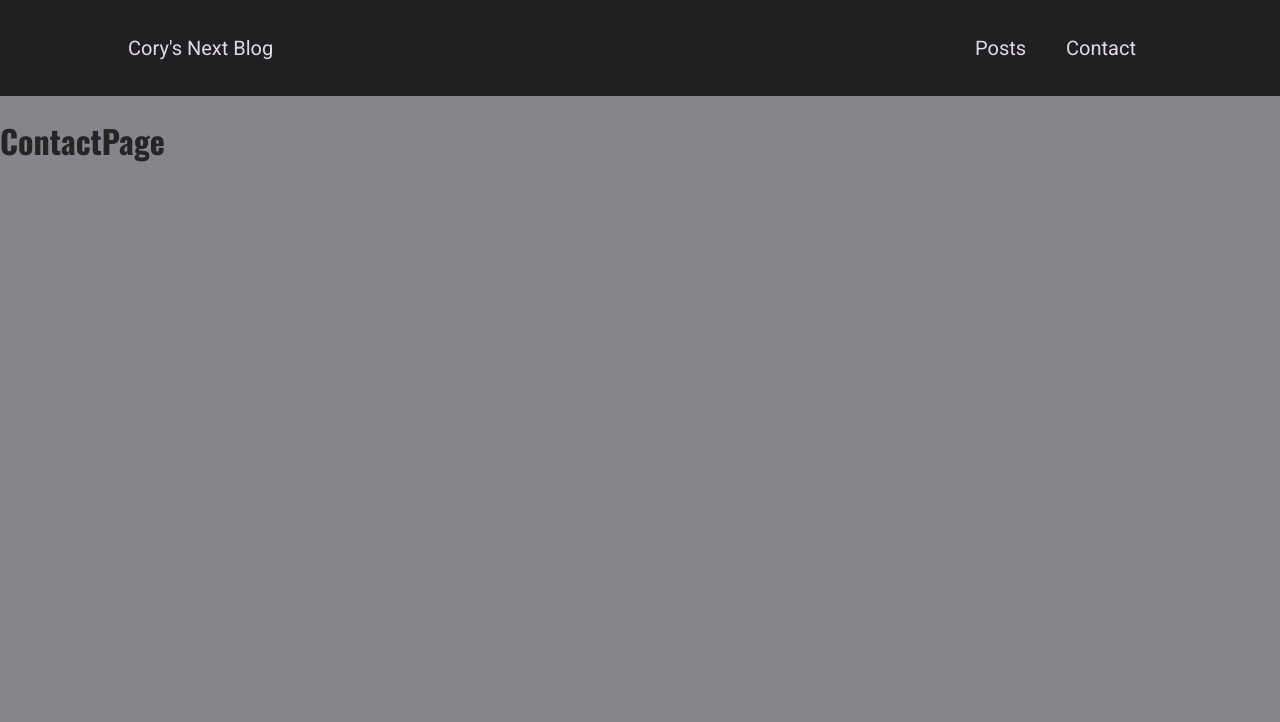
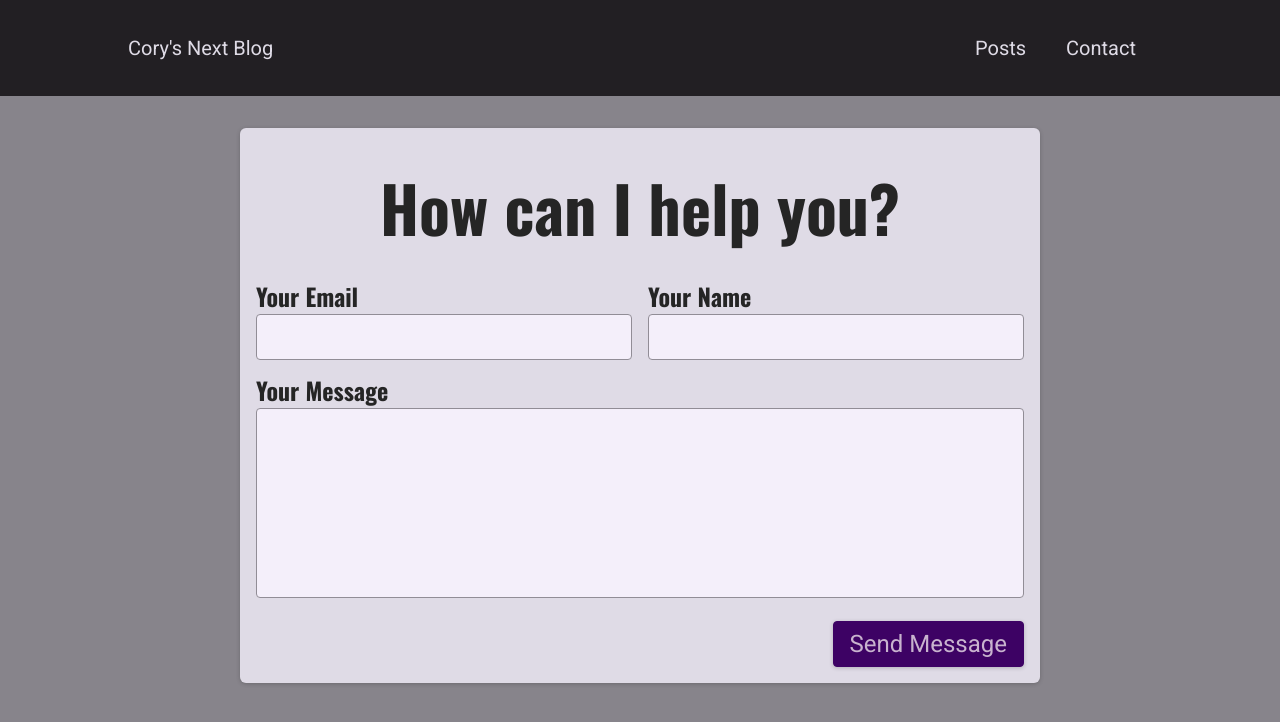
Before and after one commit to cbass2404/nextjs-course-proj4, a Next.js app: page /contact in a window 1280 px wide. Shown: the top 722 px of the page. Built offline with nearby package versions, Linux system fonts and the light colour scheme.

Commit message:
added contact form

```diff
--- /dev/null
+++ b/components/contact/contact-form.js
@@ -0,0 +1,36 @@
+import classes from './contact-form.module.css';
+
+const ContactForm = () => {
+    return (
+        <section className={classes.contact}>
+            <h1>How can I help you?</h1>
+            <form className={classes.form}>
+                <div className={classes.controls}>
+                    <div className={classes.control}>
+                        <label>
+                            Your Email
+                            <input type="email" required />
+                        </label>
+                    </div>
+                    <div className={classes.control}>
+                        <label>
+                            Your Name
+                            <input type="text" required />
+                        </label>
+                    </div>
+                </div>
+                <div className={classes.control}>
+                    <label>
+                        Your Message
+                        <textarea rows="5"></textarea>
+                    </label>
+                </div>
+                <div className={classes.actions}>
+                    <button>Send Message</button>
+                </div>
+            </form>
+        </section>
+    );
+};
+
+export default ContactForm;
--- /dev/null
+++ b/components/contact/contact-form.module.css
@@ -0,0 +1,73 @@
+.contact {
+    margin: var(--size-8) auto;
+    border-radius: 6px;
+    background-color: var(--color-grey-100);
+    width: 90%;
+    max-width: 50rem;
+    padding: var(--size-4);
+    box-shadow: 0 1px 4px rgba(0, 0, 0, 0.2);
+    font-size: var(--size-6);
+}
+
+.contact h1 {
+    font-size: var(--size-8);
+    margin: var(--size-4) 0;
+    text-align: left;
+}
+
+.form label {
+    display: block;
+    font-family: 'Oswald', sans-serif;
+    font-weight: bold;
+    margin: var(--size-2) 0 var(--size-1) 0;
+}
+
+.form input,
+.form textarea {
+    font: inherit;
+    padding: var(--size-1);
+    border-radius: 4px;
+    width: 100%;
+    border: 1px solid var(--color-grey-400);
+    background-color: var(--color-grey-50);
+    resize: none;
+}
+
+.controls {
+    display: flex;
+    column-gap: 1rem;
+    flex-wrap: wrap;
+}
+
+.control {
+    flex: 1;
+    min-width: 10rem;
+}
+
+.actions {
+    margin-top: var(--size-4);
+    text-align: right;
+}
+
+.form button {
+    font: inherit;
+    cursor: pointer;
+    background-color: var(--color-primary-700);
+    border: 1px solid var(--color-primary-700);
+    padding: var(--size-2) var(--size-4);
+    border-radius: 4px;
+    color: var(--color-primary-50);
+    box-shadow: 0 1px 4px rgba(0, 0, 0, 0.2);
+}
+
+.form button:hover {
+    background-color: var(--color-primary-500);
+    border-color: var(--color-primary-500);
+}
+
+@media (min-width: 768px) {
+    .contact h1 {
+        font-size: var(--size-16);
+        text-align: center;
+    }
+}
--- a/pages/contact/index.js
+++ b/pages/contact/index.js
@@ -1,9 +1,7 @@
+import ContactForm from '../../components/contact/contact-form';
+
 const ContactPage = () => {
-    return (
-        <div>
-            <h1>ContactPage</h1>
-        </div>
-    );
+    return <ContactForm />;
 };
 
 export default ContactPage;
```
